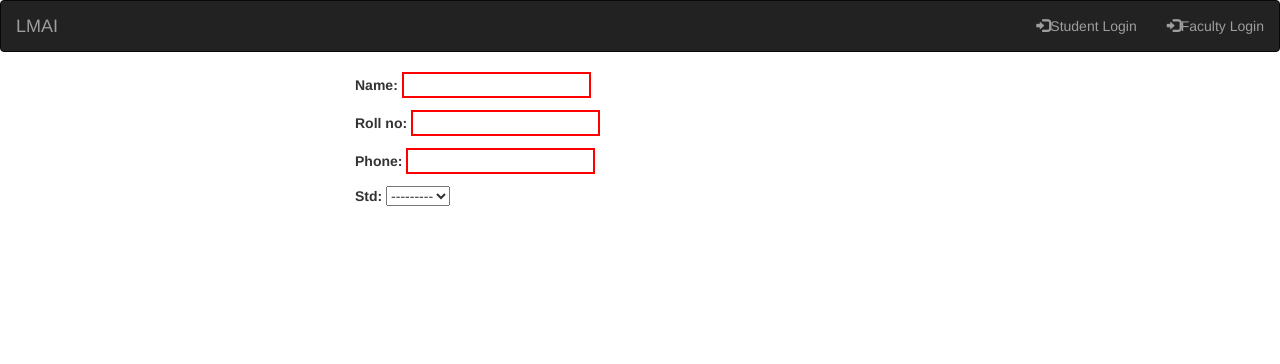
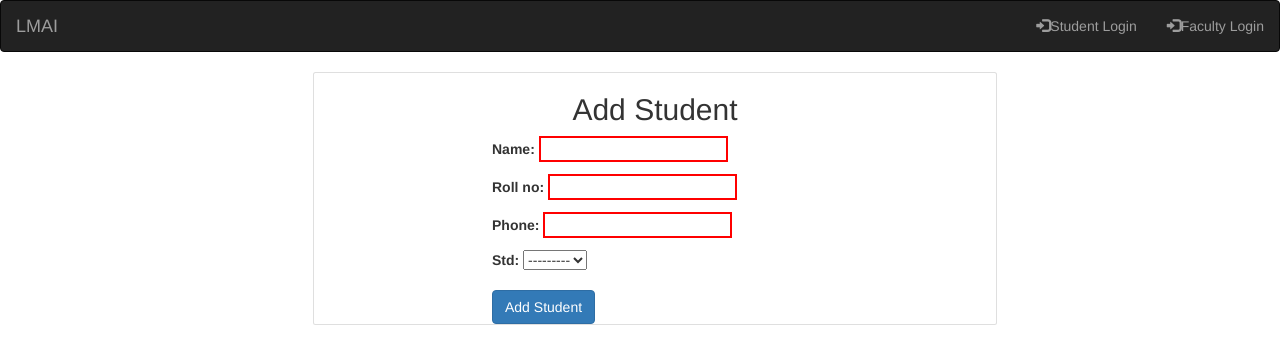
Before and after one commit to IndiaCFG2/team-5, a Django app: page /teacher/createstudent in a window 1280 px wide. Shown: the top 364 px of the page. Run offline with Django 3.2, Linux system fonts and the light colour scheme; data comes from the database, SQL or seed files in the repository; some libraries are stand-ins or nearby versions.

Commit message:
teacher integration 1

```diff
--- a/LAHI/teachers/templates/teachers/createstudent.html
+++ b/LAHI/teachers/templates/teachers/createstudent.html
@@ -2,7 +2,24 @@
 
 {% block content %}
 
-    {% csrf_token %}
-    {{ form.as_p }}
+
+<body>
+	<div class="container myCtn">
+		<div class="card">
+			<div class="card-body">
+				<div class="col-md-12">
+					<h2 class="text-center mt-3">Add Student</h2>
+                    <form method="post" >
+                        <div class="form-group">
+                            {% csrf_token %}
+                            {{ form.as_p }}
+                        </div>
+                        <button type="submit" class="btn btn-primary"> Add Student </button>
+                    </form>
+				</div>
+			</div>
+		</div>
+	</div>
+	</body>
 
 {% endblock %}
```
Also changed, not shown: LAHI/teachers/templates/teachers/deletestudent.html (added, +33 -0 lines), LAHI/teachers/templates/teachers/uploadfiles.html (+31 -2 lines).
